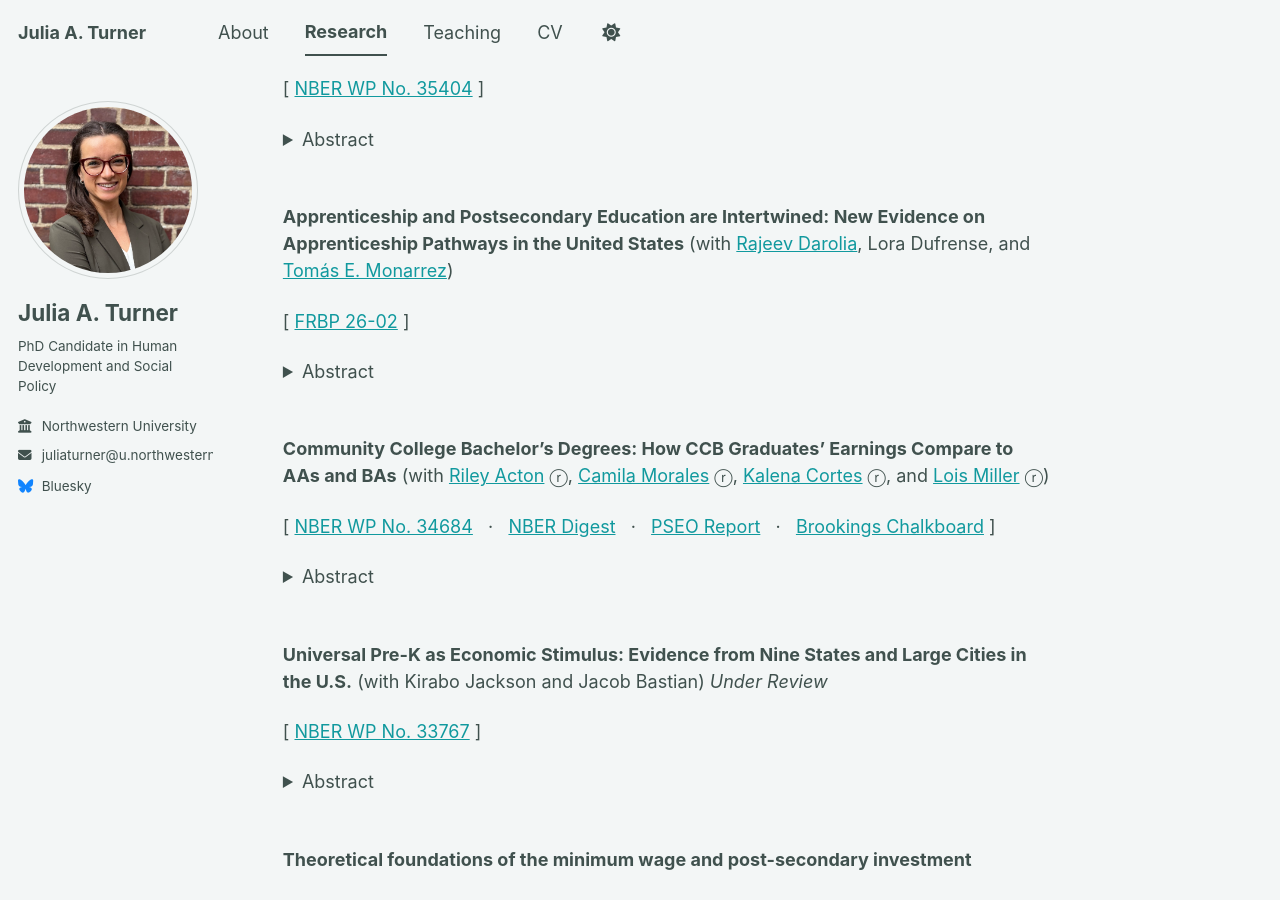
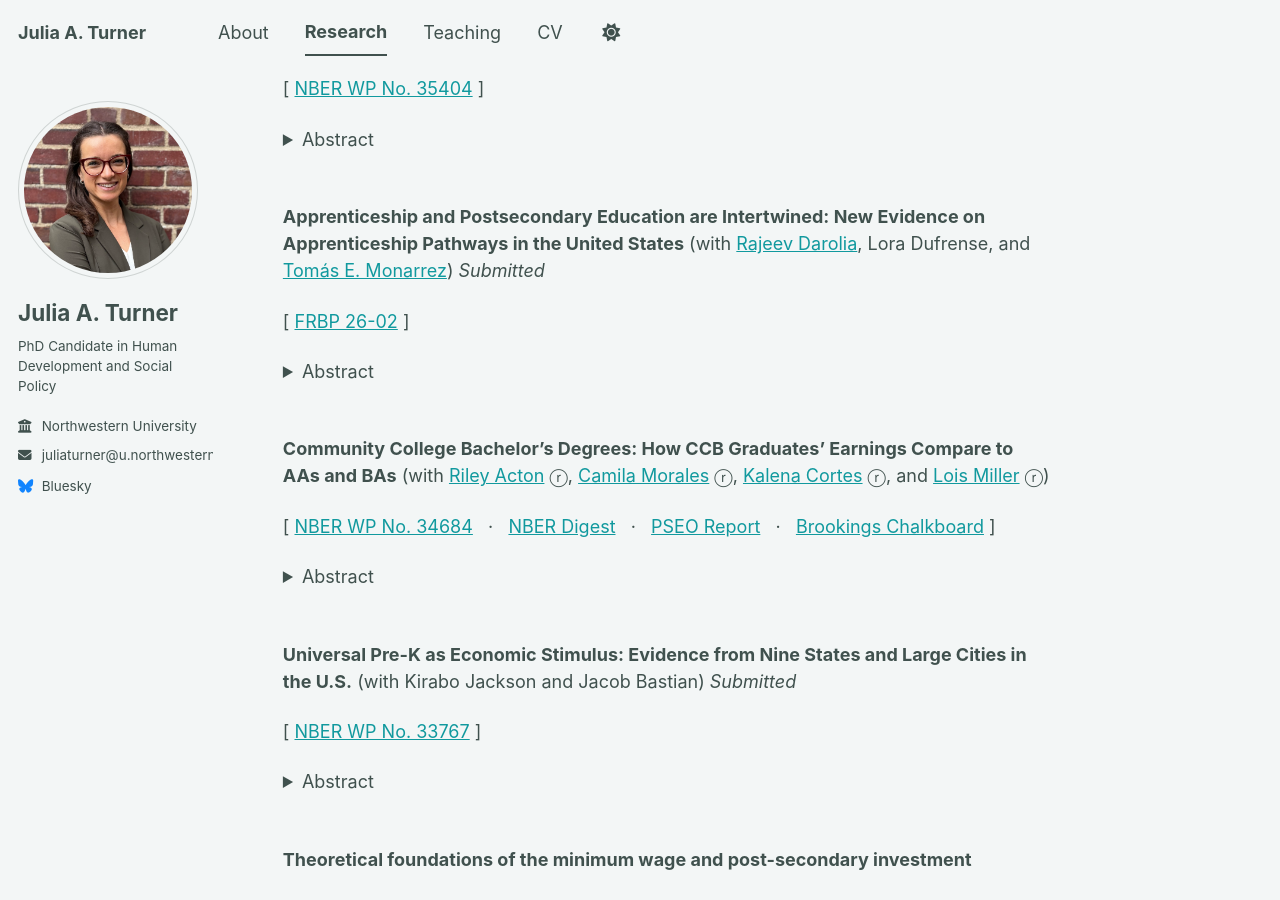
Before and after one commit to julia-a-turner/julia-a-turner.github.io, a Jekyll site: the page built from _pages/research.md, in a window 1280 px wide and 900 px high, scrolled down 475 px. Built offline with Jekyll 4.4.1, drawn with Linux system fonts in a browser that asks for light colours; a script bundle is joined from its source files by our own code; library files that are not in the unit come from our copies.

Commit message:
Update research.md

```diff
--- a/_pages/research.md
+++ b/_pages/research.md
@@ -7,7 +7,7 @@ author_profile: true
 
 ## Job Market Paper
 
-**Degrees within Reach: Who Benefits When Community Colleges Offer Bachelor's Degrees?**
+**[Degrees within Reach: Who Benefits When Community Colleges Offer Bachelor's Degrees?](https://julia-a-turner.github.io/files/JMPdraft_JATurner_CURRENT.pdf)**
 
 <details>
 <summary>Abstract</summary>
@@ -39,7 +39,7 @@ Community colleges are more financially, academically, and geographically access
 
 
 **Apprenticeship and Postsecondary Education are Intertwined: New Evidence on Apprenticeship Pathways in the United States**
-(with [Rajeev Darolia](http://rajeevdarolia.com/), Lora Dufrense, and [Tomás E. Monarrez](https://tmonarrez.github.io/))
+(with [Rajeev Darolia](http://rajeevdarolia.com/), Lora Dufrense, and [Tomás E. Monarrez](https://tmonarrez.github.io/)) _Submitted_
 
 [ [FRBP 26-02](https://www.philadelphiafed.org/consumer-finance/education-finance/apprenticeship-and-postsecondary-education-are-intertwined) ]
 
@@ -73,7 +73,7 @@ We provide the first descriptive analysis of the economic value of Community Col
 <br>
 
 **Universal Pre-K as Economic Stimulus: Evidence from Nine States and Large Cities in the U.S.**
-(with Kirabo Jackson and Jacob Bastian) _Under Review_
+(with Kirabo Jackson and Jacob Bastian) _Submitted_
 
 [ [NBER WP No. 33767](https://www.nber.org/papers/w33767) ]
 
```
